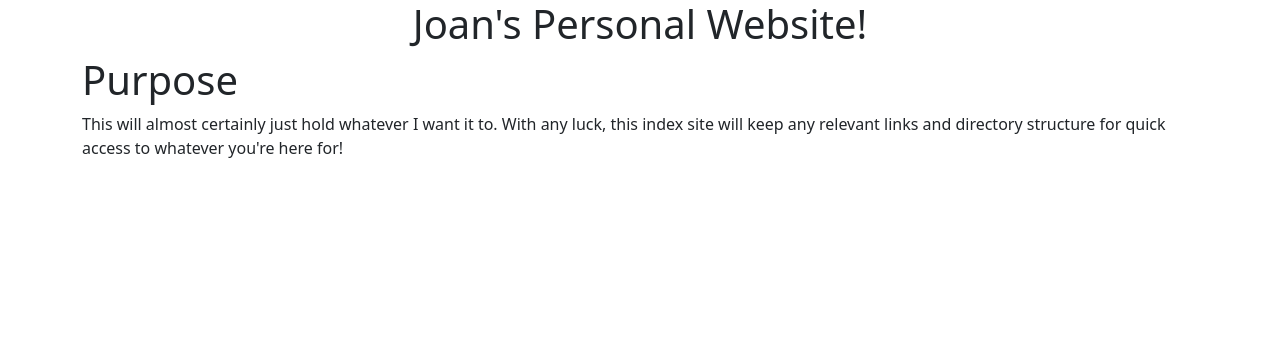
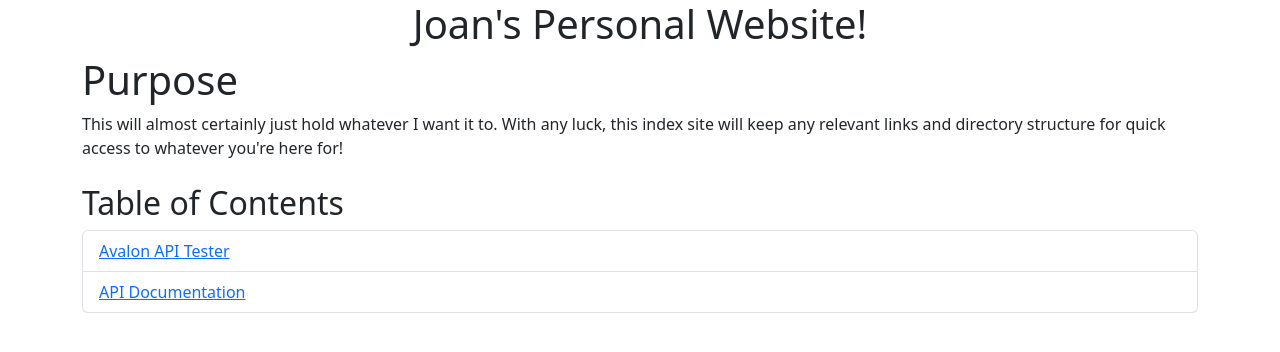
Before and after one commit to JoanChirinos/PersonalWebsite, a Flask app: page / in a window 1280 px wide. Shown: the top 352 px of the page. Run offline with Flask 3, Linux system fonts and the light colour scheme; parts of the project's set-up code (start-up, migrations or seed data) failed here and were passed over.

Commit message:
Enhance index.html with a Table of Contents and improve formatting

```diff
--- a/templates/index.html
+++ b/templates/index.html
@@ -4,7 +4,8 @@
     <meta charset="utf-8">
     <meta name="viewport" content="width=device-width, initial-scale=1">
     <title>Bootstrap demo</title>
-    <link href="https://cdn.jsdelivr.net/npm/bootstrap@5.3.6/dist/css/bootstrap.min.css" rel="stylesheet" integrity="sha384-4Q6Gf2aSP4eDXB8Miphtr37CMZZQ5oXLH2yaXMJ2w8e2ZtHTl7GptT4jmndRuHDT" crossorigin="anonymous">
+    <link href="https://cdn.jsdelivr.net/npm/bootstrap@5.3.6/dist/css/bootstrap.min.css" rel="stylesheet"
+          integrity="sha384-4Q6Gf2aSP4eDXB8Miphtr37CMZZQ5oXLH2yaXMJ2w8e2ZtHTl7GptT4jmndRuHDT" crossorigin="anonymous">
 </head>
 <body>
 <div class="container-fluid">
@@ -14,7 +15,20 @@
         <p>This will almost certainly just hold whatever I want it to. With any luck, this index site will keep any
             relevant links and directory structure for quick access to whatever you're here for!</p>
     </div>
+    <div class="container mt-4">
+        <h2>Table of Contents</h2>
+        <ul class="list-group">
+            <li class="list-group-item">
+                <a href="/avalontester">Avalon API Tester</a>
+            </li>
+            <li class="list-group-item">
+                <a href="/apidocs/">API Documentation</a>
+            </li>
+        </ul>
+    </div>
 </div>
-<script src="https://cdn.jsdelivr.net/npm/bootstrap@5.3.6/dist/js/bootstrap.bundle.min.js" integrity="sha384-j1CDi7MgGQ12Z7Qab0qlWQ/Qqz24Gc6BM0thvEMVjHnfYGF0rmFCozFSxQBxwHKO" crossorigin="anonymous"></script>
+<script src="https://cdn.jsdelivr.net/npm/bootstrap@5.3.6/dist/js/bootstrap.bundle.min.js"
+        integrity="sha384-j1CDi7MgGQ12Z7Qab0qlWQ/Qqz24Gc6BM0thvEMVjHnfYGF0rmFCozFSxQBxwHKO"
+        crossorigin="anonymous"></script>
 </body>
 </html>
```
